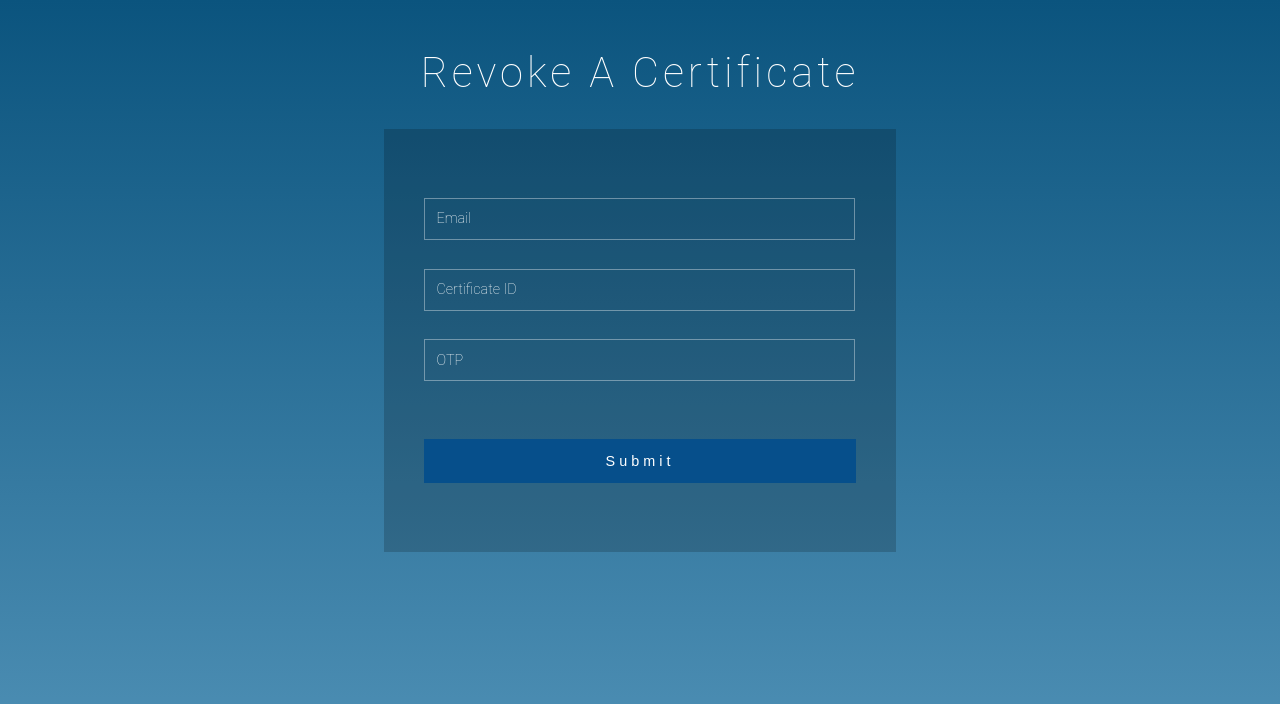
After one commit to Thomas8483/cryptographie, a Flask app: page /revoke.html in a window 1280 px wide. The commit adds this page. Shown: the top 704 px of the page. Run offline with Flask 3, Linux system fonts and the light colour scheme.

Commit message:
Création de revoke_success.html

```diff
--- a/app.py
+++ b/app.py
@@ -18,6 +18,7 @@ context = ssl.create_default_context()
 subject = "CSR"
 
 liste_info = []
+liste_info_revoke = []
 user_info = []
 
 
@@ -36,6 +37,29 @@ def main():
 @app.route('/home.html', methods=['GET'])
 def home():
     return render_template('home.html')
+
+
+# TODO: Révoquer le certificat(Faire une liste de certificats valides(OCSP))
+@app.route('/revoke.html', methods=['GET', 'POST'])
+def revoke():
+    print(request.form)
+    if request.method == 'POST':
+        request.environ['CONTENT_TYPE'] = 'application/json'
+        email = request.form['Email']
+        id_certificate = request.form['Id']
+        otp = request.form['OTP']
+
+        liste_info_revoke.clear()
+        liste_info_revoke.extend([email, id_certificate, otp])
+
+        # Révoquer le certificat
+
+        print("Certificat révoqué")
+
+        return render_template('revoke_success.html')
+
+    else:
+        return render_template('revoke.html')
 
 
 @app.route('/form.html', methods=['GET', 'POST'])
--- a/templates/form.html
+++ b/templates/form.html
@@ -16,7 +16,7 @@
     <h1>Ask for a Certificate</h1>
     <div class="main-agileinfo">
         <div class="agileits-top">
-            <form method="post" action="/formulaire.html">
+            <form method="post" action="/form.html">
                 <input class="text" type="text" name="Name" placeholder="Name" required="">
                 <input class="text email" type="email" name="Email" placeholder="Email" required="">
                 <input class="text" type="text2" name="Country" placeholder="Country" required="">
--- a/templates/home.html
+++ b/templates/home.html
@@ -5,7 +5,7 @@
     <link rel="stylesheet" href="../static/formulaire.css" type="text/css" media="all"/>
     <script>
           function create() {
-              window.location.href = "/formulaire.html";
+              window.location.href = "/form.html";
           }
 
           function revoke() {
--- /dev/null
+++ b/templates/revoke.html
@@ -0,0 +1,26 @@
+<!DOCTYPE html>
+<html>
+<head>
+    <title>Revoke</title>
+    <link rel="stylesheet" href="../static/formulaire.css" type="text/css" media="all"/>
+</head>
+
+<body>
+<div class="main-w3layouts wrapper">
+    <h1>Revoke a certificate</h1>
+    <div class="main-agileinfo">
+        <div class="agileits-top">
+            <form method="post" action="/revoke.html">
+                <input class="text email" type="email" name="Email" placeholder="Email" required="">
+                <input class="text" type="text" id="id_cert" name="Id" placeholder="Certificate ID" required="">
+                <input class="text" type="text" id="OTP" name="OTP" placeholder="OTP" required="">
+                <div class="wthree-text">
+                    <div class="clear"></div>
+                </div>
+                <input type="submit" value="Submit">
+            </form>
+        </div>
+    </div>
+</div>
+</body>
+</html>
```
Also changed, not shown: templates/error.html (+4 -4 lines), templates/revoke_success.html (added, +27 -0 lines), 2 other files.
